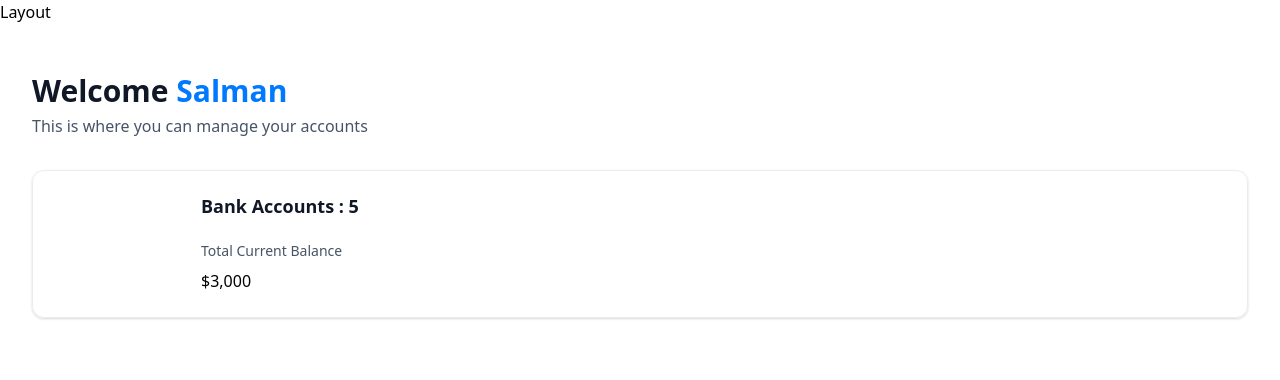
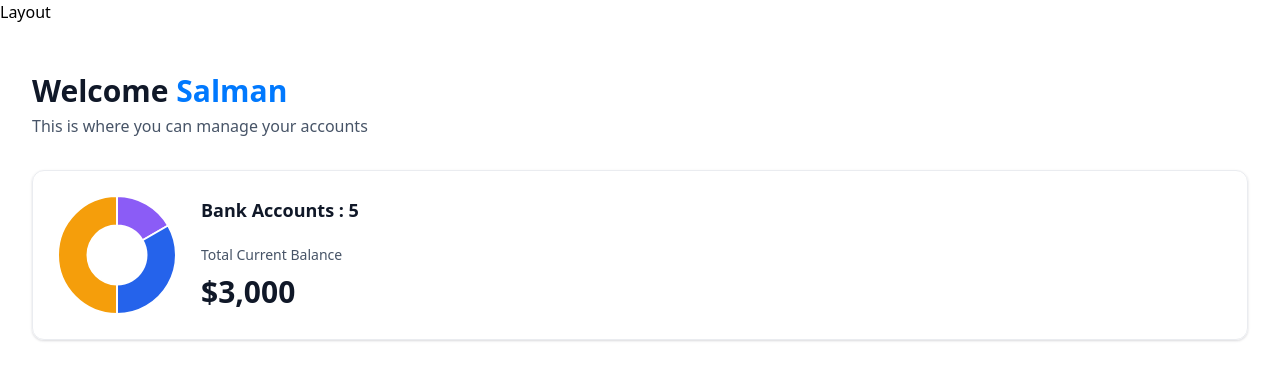
Before and after one commit to salman9633/NEXT-banking-app, a Next.js app: page / in a window 1280 px wide. Shown: the top 380 px of the page. Built offline with nearby package versions, Linux system fonts and the light colour scheme.

Commit message:
chart js set up & Doughnut chart

```diff
--- /dev/null
+++ b/components/DoughnutChart.tsx
@@ -0,0 +1,33 @@
+'use client'
+import React from 'react'
+import { Chart, ArcElement, Tooltip, Legend } from 'chart.js'
+import { Doughnut } from 'react-chartjs-2'
+
+Chart.register(ArcElement, Tooltip, Legend)
+const DoughnutChart = ({ accounts }: DoughnutChartProps) => {
+    const data = {
+        datasets: [{
+            label: 'Banks',
+            data: [100, 200, 300],
+            backgroundColor: ['#8B5CF6', '#2563EB', '#F59E0B'],
+            hoverOffset: 4
+        }],
+        labels: [
+            "Bank 1", "Bank 2", "Bank 3"
+        ],
+
+    }
+    return <Doughnut
+        data={data}
+        options={{
+            cutout: '50%',
+            plugins: {
+                legend: {
+                    display:false
+                }
+            }
+        }}
+    />
+}
+
+export default DoughnutChart
--- a/components/TotalBalanceBox.tsx
+++ b/components/TotalBalanceBox.tsx
@@ -1,12 +1,14 @@
 import { formatAmount } from '@/lib/utils'
 import React from 'react'
 import AnimatedCounter from './AnimatedCounter'
+import DoughnutChart from './DoughnutChart'
 
 const TotalBalanceBox = ({ accounts = [], totalBanks, totalCurrentBalance }: TotlaBalanceBoxProps) => {
     return (
         <section className='total-balance'>
             <div className="total-balance-chart">
-                {/* Chart */}
+                <DoughnutChart
+                    accounts={accounts} />
             </div>
             <div className="flex flex-col gap-6">
                 <h2 className="header-2">
@@ -16,10 +18,12 @@
                     <p className="total-balance-label">
                         Total Current Balance
                     </p>
+                    <div className="total-balance-amount flex-center gap-2">
 
-                    <AnimatedCounter
-                        amount={totalCurrentBalance}
-                    />
+                        <AnimatedCounter
+                            amount={totalCurrentBalance}
+                        />
+                    </div>
                     {/* {formatAmount(totalCurrentBalance)} */}
 
                 </div>
--- a/package.json
+++ b/package.json
@@ -9,10 +9,12 @@
     "lint": "next lint"
   },
   "dependencies": {
+    "chart.js": "^4.4.3",
     "clsx": "^2.1.1",
     "next": "14.2.4",
     "query-string": "^9.0.0",
     "react": "^18",
+    "react-chartjs-2": "^5.2.0",
     "react-countup": "^6.5.3",
     "react-dom": "^18",
     "tailwind-merge": "^2.3.0",
```
Also changed, not shown: 1 other file (tests, documents, lock files or other folders).
